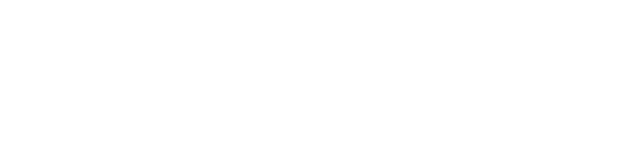
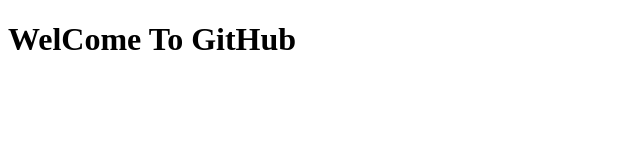
Before and after one commit to iGAPTech/gitdemo2025-1, a plain HTML site: page index.html in a window 1280 px wide. Shown: the whole page, without its empty margins (0-640 px from the left). Drawn offline with Linux system fonts and the light colour scheme.

Commit message:
Update index.html
h1 added

```diff
--- a/index.html
+++ b/index.html
@@ -6,6 +6,6 @@
     <title>Document</title>
 </head>
 <body>
-
+    <h1>WelCome To GitHub</h1>
 </body>
 </html>
```
